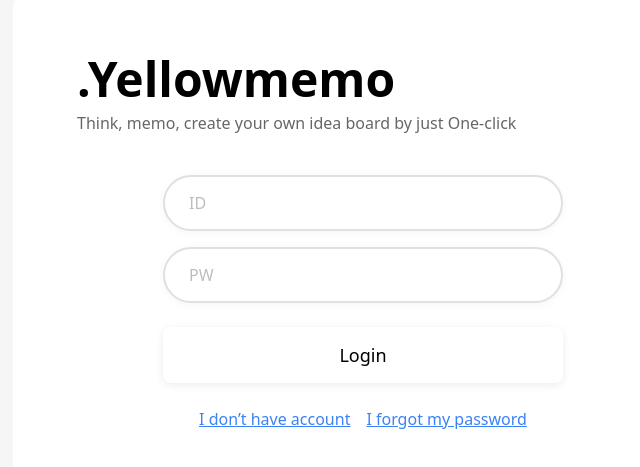
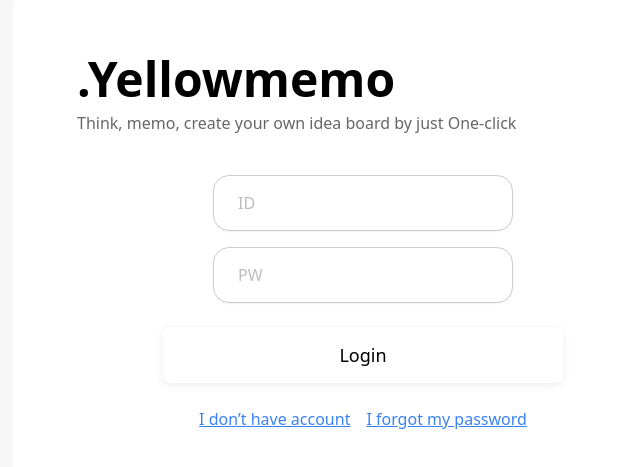
Before and after one commit to Greenora/project-YellowMemo, a React (Create React App) app in the folder react-project/: page /login in a window 1280 px wide. Shown: the part 157-624 px from the top of the page, without its empty margins (277-917 px from the left). Built offline with nearby package versions, Linux system fonts and the light colour scheme.

Commit message:
💄입력창 디자인 개선

```diff
--- a/react-project/src/components/AuthInputBox.jsx
+++ b/react-project/src/components/AuthInputBox.jsx
@@ -14,10 +14,9 @@ const AuthInputBox = ({
         placeholder={placeholder}
         value={value}
         onChange={onChange}
-        className={`w-[400px] h-14 px-6 border-2 rounded-full text-base bg-white
-    ${hasError ? "border-[#ff0000]" : "border-[#e0e0e0]"}
-    shadow-[0_2px_8px_0_rgba(0,0,0,0.04)] outline-none placeholder:text-[#bdbdbd]
-    focus:outline-none focus:ring-0`}
+        className={`w-[300px] h-14 px-6 border rounded-[16px] text-base bg-white shadow-sm
+        ${hasError ? "border-[#ff0000]" : "border-[#ccc]"}
+        placeholder:text-[#bdbdbd] focus:outline-none focus:ring-0`}
       />
     </div>
   );
```
